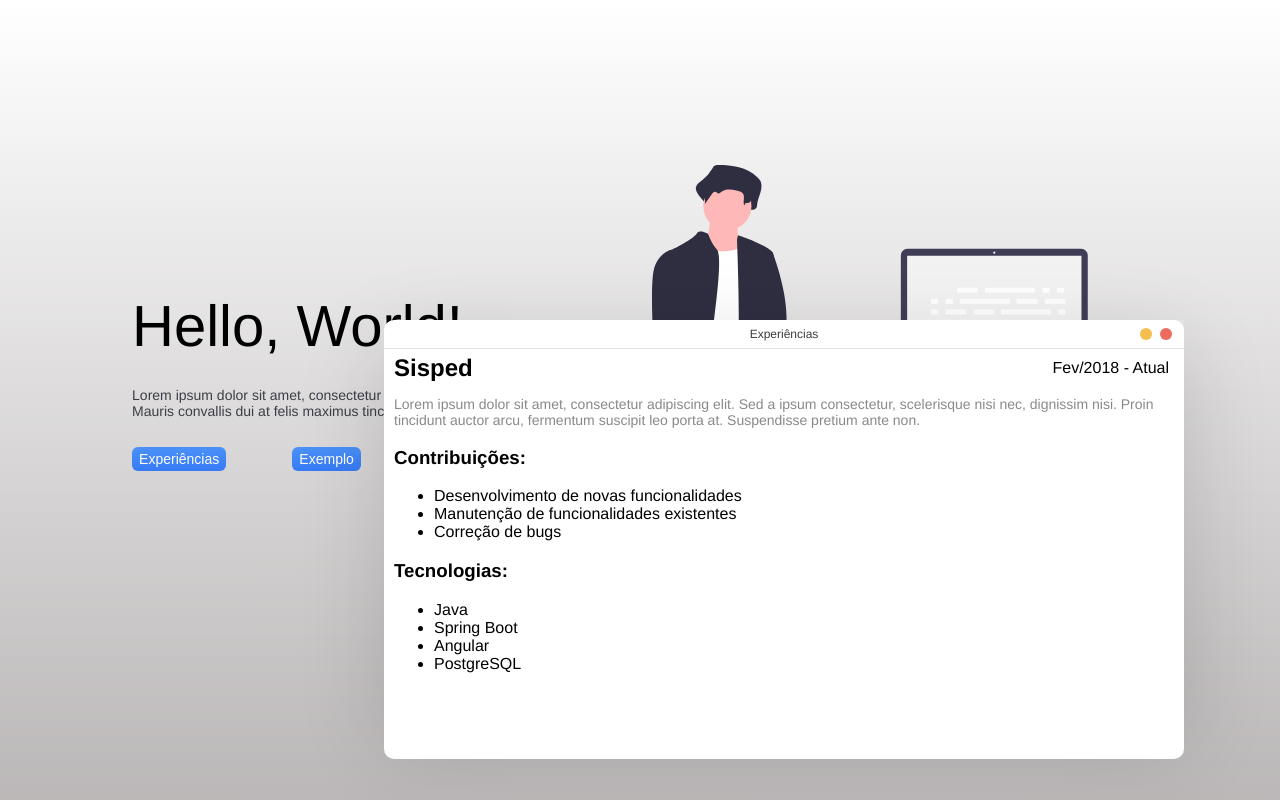
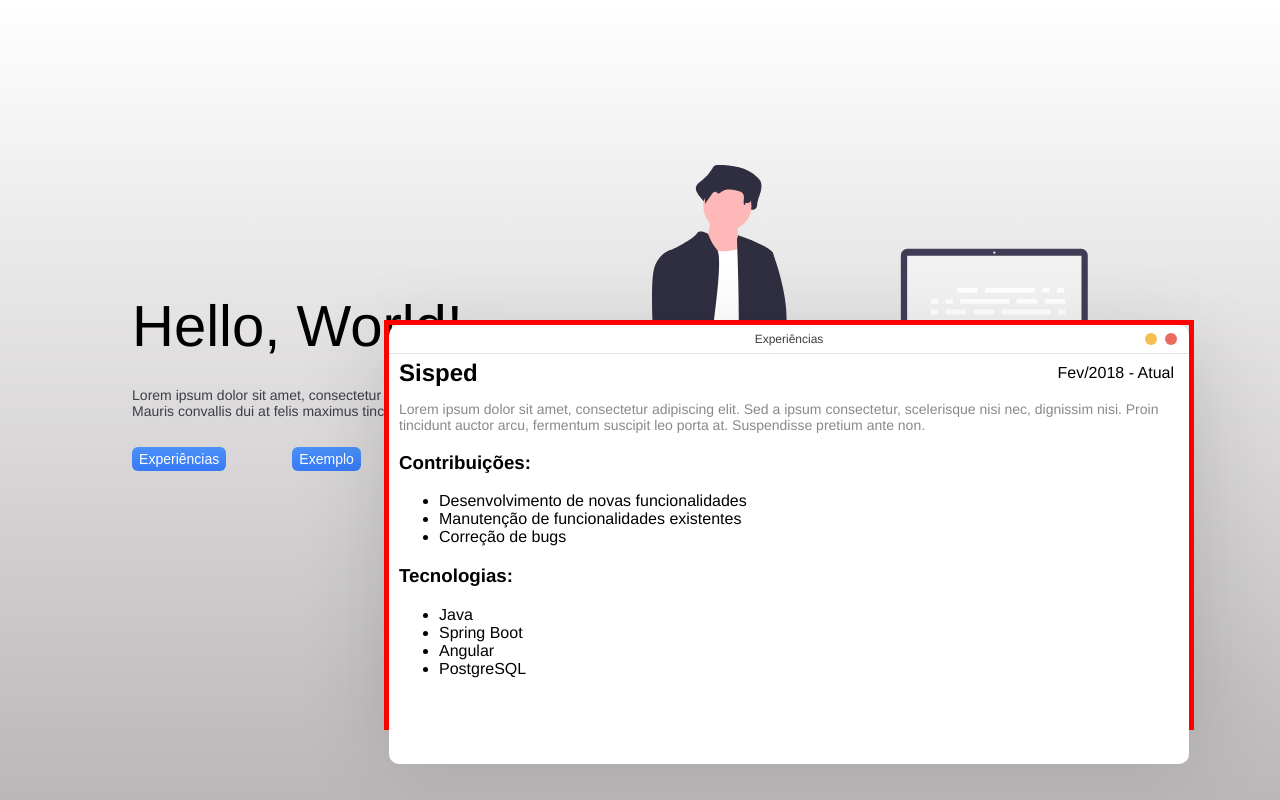
Before and after one commit to andreLuis1506/Profile, a Nuxt app: page / in a window 1280 px wide. Both pictures are taken after a click on the button "Experiências". Built offline with nearby package versions, Linux system fonts and the light colour scheme.

Commit message:
feat: :sparkles: Adicoina função de foco

```diff
--- a/components/DialogWindow.vue
+++ b/components/DialogWindow.vue
@@ -1,6 +1,13 @@
 <template>
   <FolderButton @click="toggleWindow">{{props.title}}</FolderButton>
-  <section ref="windowEl" id="window" v-show="isOpen">
+  <section
+      ref="windowEl"
+      id="window"
+      :class="{'is-focused': isOnfocus}"
+      v-show="isOpen"
+      @click="setFocus"
+      v-click-outside="removeFocus"
+  >
     <BarWindow
         @window:close="toggleWindow"
         @window:maximize="toggleMaximize"
@@ -88,6 +95,13 @@ function elementDrag(event: MouseEvent) {
   windowPositionLeft.value = (left) + 'px'
 }
 
+const isOnfocus = ref(true)
+function setFocus(){
+  if(!isOnfocus.value) isOnfocus.value = true
+}
+function removeFocus(){
+  if(isOnfocus.value) isOnfocus.value = false
+}
 </script>
 
 <style scoped>
@@ -97,7 +111,12 @@ function elementDrag(event: MouseEvent) {
   left: v-bind(windowPositionLeft);
   width: v-bind(windowWidth);
   height: v-bind(windowHeight);
-  z-index: 999;
+  z-index: 2;
   box-shadow: 0px 25px 80px rgba(0, 0, 0, 0.15);
 }
+
+#window.is-focused{
+  z-index: 1000;
+  border: 5px solid red;
+}
 </style>
--- /dev/null
+++ b/plugins/ClickOutsideDirective.client.ts
@@ -0,0 +1,20 @@
+export default defineNuxtPlugin(nuxtApp => {
+  nuxtApp.vueApp.directive('clickOutside', {
+    mounted(el, binding, vnode) {
+      el.clickOutsideEvent = (event: any) => {
+        el.fistTime = el.fistTime + 1
+        if (
+          !(el === event.target || el.contains(event.target)) &&
+          el.fistTime > 0
+        ) {
+          binding.value(event)
+        }
+      }
+      document.addEventListener('click', el.clickOutsideEvent)
+      el.fistTime = -1
+    },
+    unmounted(el) {
+      document.removeEventListener('click', el.clickOutsideEvent)
+    },
+  })
+})
```
